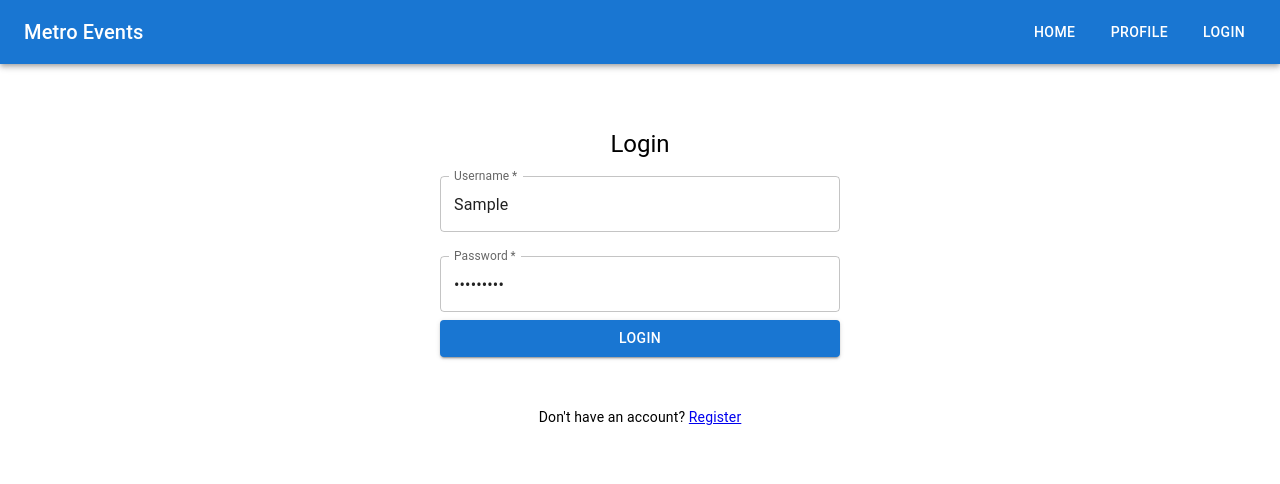
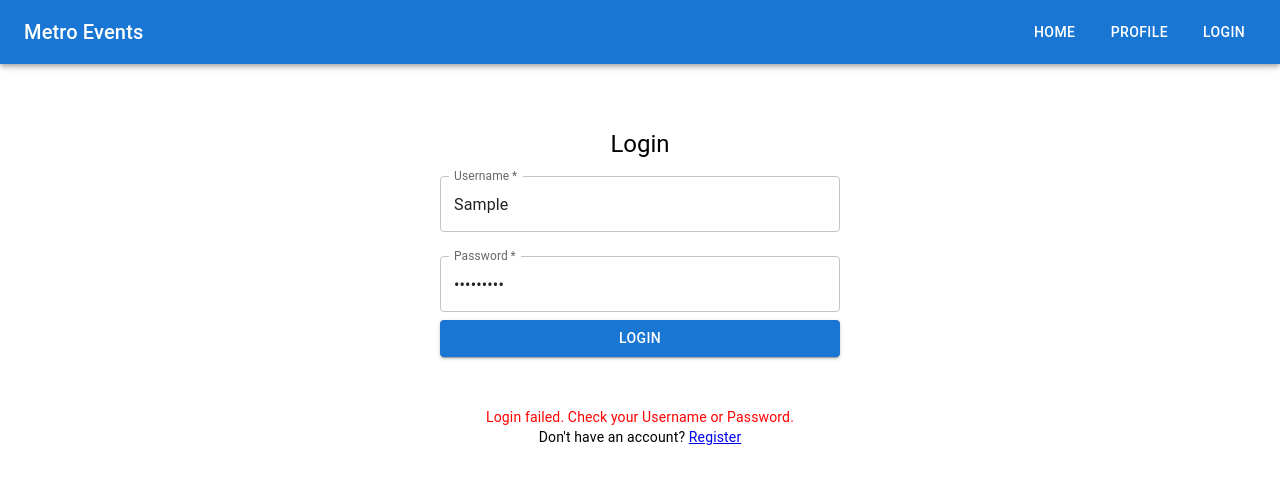
Before and after one commit to MarkYuriPG/MetroEventsProject, a React (Create React App) app: page /login in a window 1280 px wide. Both pictures are taken after typing "Sample", "Sample123" into the empty fields and a click on the button "LOGIN". Shown: the top 484 px of the page. Built offline with nearby package versions, Linux system fonts and the light colour scheme; no server answers.

Commit message:
auth error messages

```diff
--- a/src/components/Login.js
+++ b/src/components/Login.js
@@ -6,8 +6,8 @@ import { TextField, Button, Typography } from '@mui/material';
 function LoginScreen({ setIsLoggedIn, setUserRole }) {
   const [username, setUsername] = useState('');
   const [password, setPassword] = useState('');
-  const [redirectToHome, setRedirectToHome] = useState(false);
-  const navigate = useNavigate()
+  const [loginMessage, setLoginMessage] = useState('');
+  const navigate = useNavigate();
 
   const handleChange = (e) => {
     const { name, value } = e.target;
@@ -27,9 +27,11 @@ function LoginScreen({ setIsLoggedIn, setUserRole }) {
         const { userId } = response.data; // Assuming server returns userId
         localStorage.setItem('userId', userId);
         setIsLoggedIn(true);
+        setLoginMessage('Login successful');
         navigate('/home');
     } catch (error) {
       console.error('Login failed:', error);
+      setLoginMessage('Login failed. Check your Username or Password.');
     }
   };
 
@@ -71,6 +73,11 @@ function LoginScreen({ setIsLoggedIn, setUserRole }) {
           Login
         </Button>
       </form>
+      {loginMessage && (
+        <Typography variant="body2" color={loginMessage.includes('successful') ? 'green' : 'red'}>
+          {loginMessage}
+        </Typography>
+      )}
       <Typography variant="body2">
         Don't have an account? <Link to="/register">Register</Link>
       </Typography>
--- a/src/components/Registration.js
+++ b/src/components/Registration.js
@@ -10,6 +10,7 @@ function Registration() {
     role: 0,
     status: 0,
   });
+  const [registrationMessage, setRegistrationMessage] = useState(null);
 
   const handleChange = (e) => {
     const { name, value } = e.target;
@@ -25,8 +26,10 @@ function Registration() {
        const roleIndex = parseInt(formData.role);
        const dataToSend = { ...formData, role: roleIndex };
        const response = await axios.post('https://localhost:7097/api/Users', dataToSend);
+       setRegistrationMessage('Registration successful');
        console.log('Registration successful:', response.data);
     } catch (error) {
+      setRegistrationMessage('Registration failed. User already exists.');
       console.error('Registration failed:', error);
     }
   };
@@ -97,6 +100,11 @@ function Registration() {
           Cancel
         </Button>
       </form>
+      {registrationMessage && (
+        <Typography variant="body2" color={registrationMessage.includes('successful') ? 'green' : 'red'}>
+          {registrationMessage}
+        </Typography>
+      )}
       <Typography variant="body2">
         Already have an account? <Link to="/login">Login</Link>
       </Typography>
```
